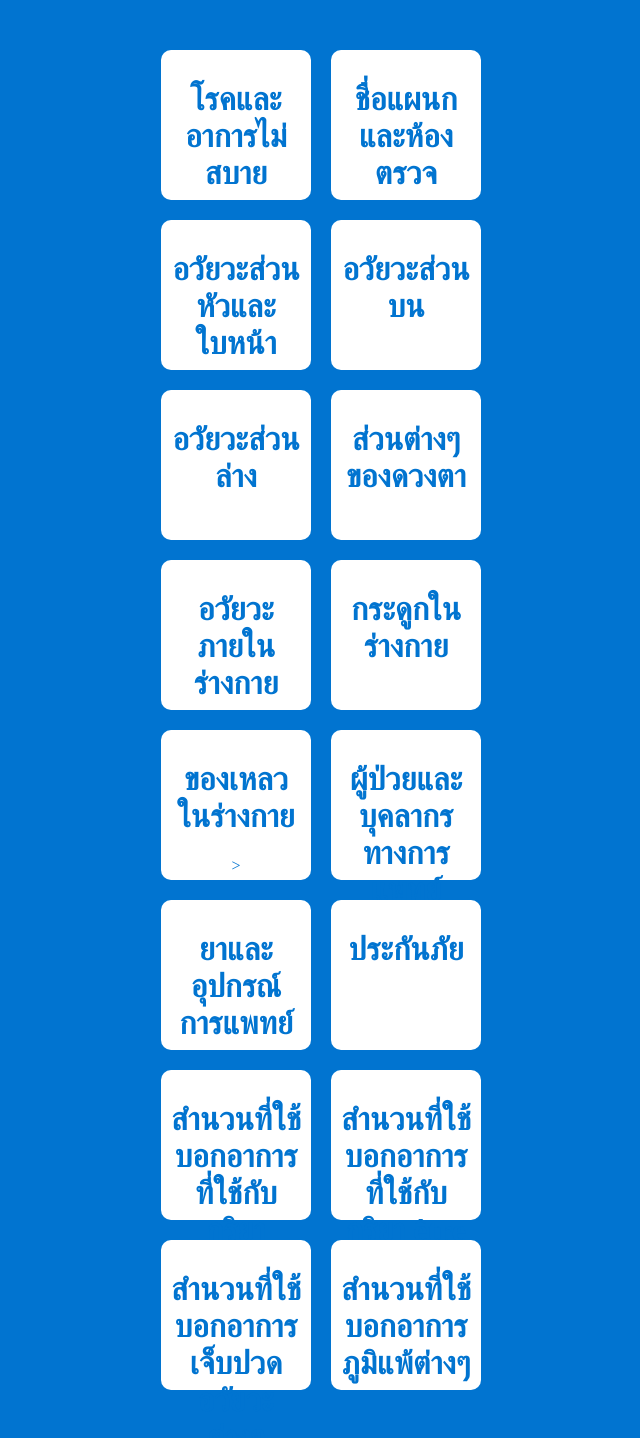
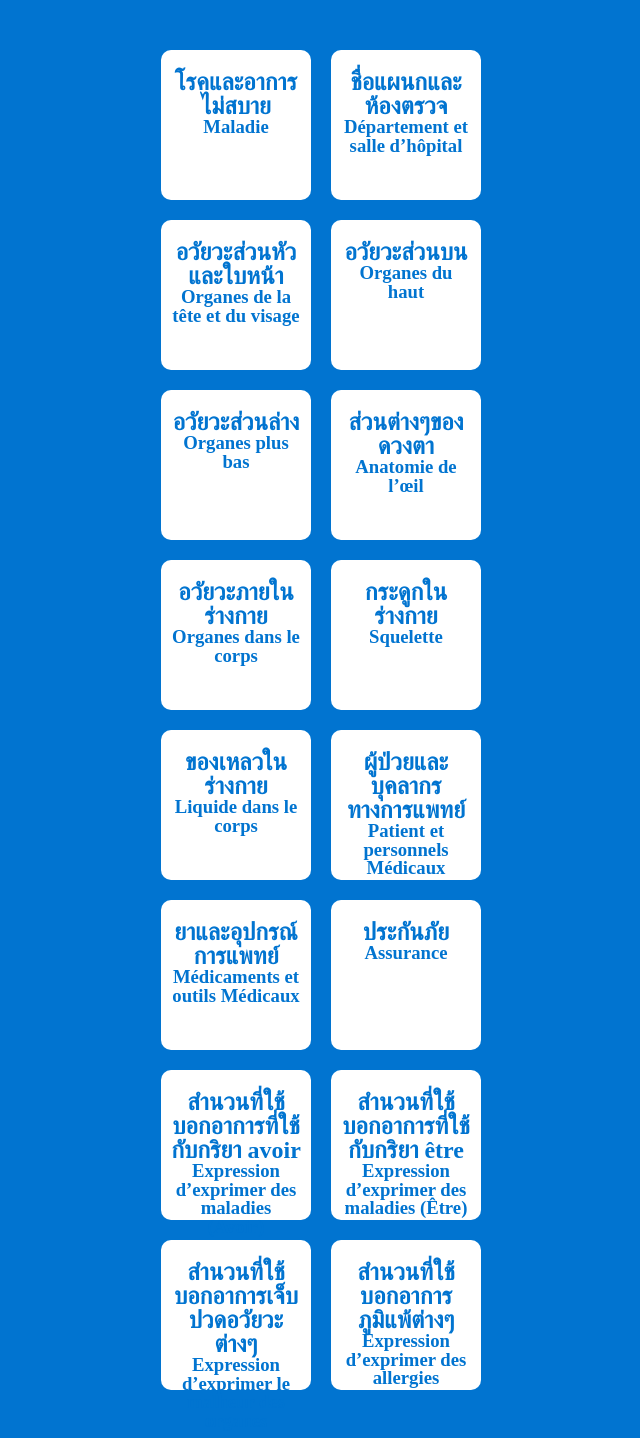
Before and after one commit to aisukdl/frenchvocab, a React (Create React App) app: page /category in a window 1280 px wide. Shown: the top 1438 px of the page, without its empty margins (319-959 px from the left). Built offline with nearby package versions, Linux system fonts and the light colour scheme; the HTML template or start-up script is replaced by a standard one; a web font is replaced by a local one.

Commit message:
category translation added

```diff
--- a/src/Category.css
+++ b/src/Category.css
@@ -1,11 +1,11 @@
 .box {
     background-color: #FFF;
     width: 130px;
-    height: 130px;
+    height: 110px;
     border-radius: 10px;
     margin: 10px;
     text-align: center;
-    padding: 10px 10px;
+    padding: 20px 10px;
     font-family: THSarabunNew;
 }
 
@@ -47,3 +47,13 @@ a ,a:hover, a:visited{
 svg {
     color:#fff;
 }
+
+.container h2 {
+    color: #0174D0;
+    line-height: 1;
+}
+
+.container h3{
+    margin: 0;
+    line-height: 1;
+}
--- a/src/Category.js
+++ b/src/Category.js
@@ -9,96 +9,112 @@ function Category() {
                     <div className="horizontal-container">
                     <Link to="/category/diceases">
                       <div className="box">
-                      <h1>โรคและอาการไม่สบาย</h1>
+                      <h2>โรคและอาการไม่สบาย</h2>
+                      <h3>Maladie</h3>
                       </div>
                     </Link>
                     <Link to="/category/departments">
                       <div className="box">
-                        <h1>ชื่อแผนกและห้องตรวจ</h1>
+                        <h2>ชื่อแผนกและห้องตรวจ</h2>
+                        <h3>Département et salle d’hôpital</h3>
                       </div>
                     </Link>
                     </div>
                     <div className="horizontal-container">
                     <Link to="/category/head">
                       <div className="box">
-                        <h1>อวัยวะส่วนหัวและใบหน้า</h1>
+                        <h2>อวัยวะส่วนหัวและใบหน้า</h2>
+                        <h3>Organes de la tête et du visage</h3>
                       </div>
                     </Link>
                     <Link to="/category/upperorgan">
                       <div className="box">
-                        <h1>อวัยวะส่วนบน</h1>
+                        <h2>อวัยวะส่วนบน</h2>
+                        <h3>Organes du haut</h3>
                       </div>
                     </Link>
                     </div>
                     <div className="horizontal-container">
                     <Link to="/category/lowerorgan">
                       <div className="box">
-                        <h1>อวัยวะส่วนล่าง</h1>
+                        <h2>อวัยวะส่วนล่าง</h2>
+                        <h3>Organes plus bas</h3>
                       </div>
                     </Link>
                     <Link to="/category/eye">
                       <div className="box">
-                        <h1>ส่วนต่างๆของดวงตา</h1>
+                        <h2>ส่วนต่างๆของดวงตา</h2>
+                        <h3>Anatomie de l’œil</h3>
                       </div>
                     </Link>
                     </div>
                     <div className="horizontal-container">
                     <Link to="/category/innerorgan">
                       <div className="box">
-                        <h1>อวัยวะภายในร่างกาย</h1>
+                        <h2>อวัยวะภายในร่างกาย</h2>
+                        <h3>Organes dans le corps</h3>
                       </div>
                     </Link>
                     <Link to="/category/bones">
                       <div className="box">
-                        <h1>กระดูกในร่างกาย</h1>
+                        <h2>กระดูกในร่างกาย</h2>
+                        <h3>Squelette</h3>
                       </div>
                     </Link>
                     </div>
                     <div className="horizontal-container">
                     <Link to="/category/liquids">
                       <div className="box">
-                        <h1>ของเหลวในร่างกาย</h1>>
+                        <h2>ของเหลวในร่างกาย</h2>
+                        <h3>Liquide dans le corps</h3>
                       </div>
                     </Link>
                     <Link to="/category/person">
                       <div className="box">
-                        <h1>ผู้ป่วยและบุคลากรทางการแพทย์</h1>>
+                        <h2>ผู้ป่วยและบุคลากรทางการแพทย์</h2>
+                        <h3>Patient et personnels Médicaux</h3>
                       </div>
                     </Link>
                     </div>
                     <div className="horizontal-container">
                     <Link to="/category/equipment">
                       <div className="box">
-                        <h1>ยาและอุปกรณ์การแพทย์</h1>
+                        <h2>ยาและอุปกรณ์การแพทย์</h2>
+                        <h3>Médicaments et outils Médicaux</h3>
                       </div>
                     </Link>
                     <Link to="/category/insurance">
                       <div className="box">
-                        <h1>ประกันภัย</h1>
+                        <h2>ประกันภัย</h2>
+                        <h3>Assurance</h3>
                       </div>
                     </Link>
                     </div>
                     <div className="horizontal-container">
                     <Link to="/category/avoir">
                       <div className="box">
-                        <h1>สำนวนที่ใช้บอกอาการที่ใช้กับกริยา avoir</h1>
+                        <h2>สำนวนที่ใช้บอกอาการที่ใช้กับกริยา avoir</h2>
+                        <h3>Expression d’exprimer des maladies (Avoir)</h3>
                       </div>
                     </Link>
                     <Link to="/category/être">
                       <div className="box">
-                        <h1>สำนวนที่ใช้บอกอาการที่ใช้กับกริยา être</h1>
+                        <h2>สำนวนที่ใช้บอกอาการที่ใช้กับกริยา être</h2>
+                        <h3>Expression d’exprimer des maladies (Être)</h3>
                       </div>
                     </Link>
                     </div>
                     <div className="horizontal-container">
                     <Link to="/category/ache">
                       <div className="box">
-                        <h1>สำนวนที่ใช้บอกอาการเจ็บปวดอวัยวะต่างๆ</h1>
+                        <h2>สำนวนที่ใช้บอกอาการเจ็บปวดอวัยวะต่างๆ</h2>
+                        <h3>Expression d’exprimer le malheur des organes</h3>
                       </div>
                     </Link>
                     <Link to="/category/allergy">
                       <div className="box">
-                        <h1>สำนวนที่ใช้บอกอาการภูมิแพ้ต่างๆ</h1>
+                        <h2>สำนวนที่ใช้บอกอาการภูมิแพ้ต่างๆ</h2>
+                        <h3>Expression d’exprimer des allergies</h3>
                       </div>
                     </Link>
                     </div>
```
Also changed, not shown: 1 other file (tests, documents, lock files or other folders).
